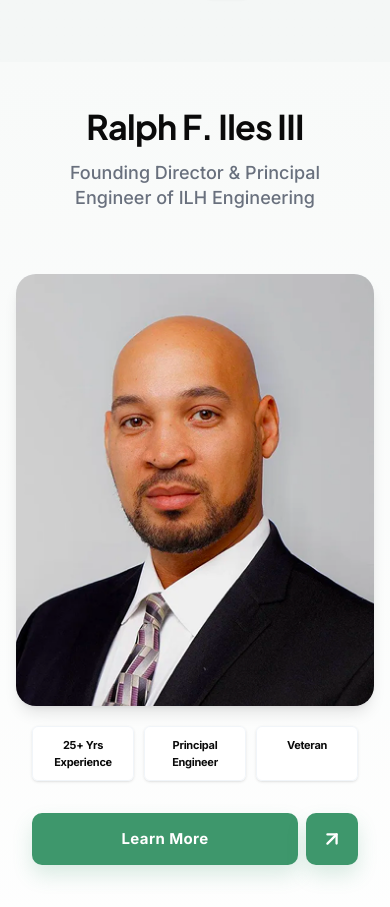
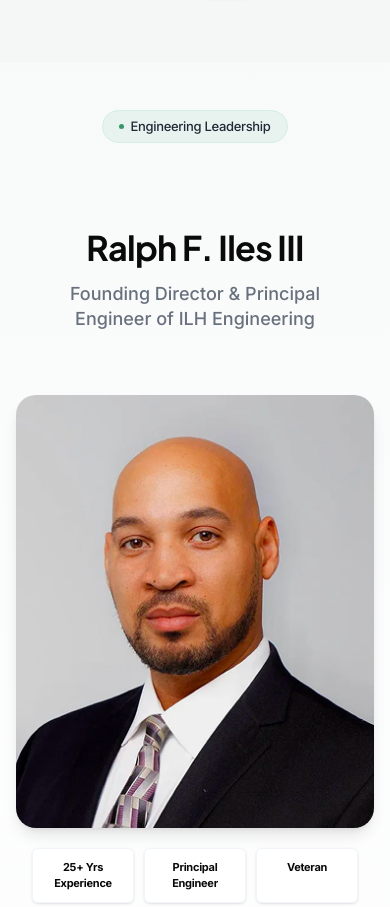
Before and after one commit to Yug210705/ILH_Engineering, a React (Vite) app: page / in a window 390 px wide. Shown: the part 7231-8138 px from the top of the page. Built offline with nearby package versions, Linux system fonts and the light colour scheme.

Commit message:
style(leadership): restore section identifier pill for mobile while keeping header hidden

```diff
--- a/src/components/Leadership.jsx
+++ b/src/components/Leadership.jsx
@@ -14,7 +14,7 @@ export default function Leadership() {
             whileInView={{ opacity: 1, x: 0 }}
             viewport={{ once: true, margin: "-50px" }}
             transition={{ duration: 0.4, ease: "easeOut" }}
-            className="hidden lg:flex flex-1 flex flex-col items-start text-left order-1"
+            className="flex-1 flex flex-col items-center lg:items-start text-center lg:text-left order-1"
           >
             {/* Pill */}
             <div className="inline-flex items-center gap-[6px] bg-[#e8f2ee] text-[#1f2937] px-4 py-[6px] rounded-full text-[13px] font-[500] tracking-tight border border-[#d2efe2] mb-6">
@@ -22,13 +22,13 @@ export default function Leadership() {
               Engineering Leadership
             </div>
 
-            {/* Title */}
-            <h2 style={{ fontFamily: "'Plus Jakarta Sans', sans-serif" }} className="text-[clamp(28px,8.5vw,42px)] sm:text-[clamp(36px,10vw,76px)] font-[800] leading-[1.05] tracking-tight text-[#0a0a0a] break-words whitespace-normal px-2">
+            {/* Title - Hidden on mobile, shown on desktop */}
+            <h2 style={{ fontFamily: "'Plus Jakarta Sans', sans-serif" }} className="hidden lg:block text-[clamp(28px,8.5vw,42px)] sm:text-[clamp(36px,10vw,76px)] font-[800] leading-[1.05] tracking-tight text-[#0a0a0a] break-words whitespace-normal px-2">
               Engineering<br/>Leadership
             </h2>
 
-            {/* CTA Button */}
-            <div className="flex items-center gap-[8px] mt-10">
+            {/* CTA Button - Hidden on mobile, shown on desktop */}
+            <div className="hidden lg:flex items-center gap-[8px] mt-10">
               <div className="bg-[#3e976c] text-white font-[500] tracking-wide text-[16px] px-12 h-[52px] rounded-[6px] flex items-center justify-center transition-all cursor-pointer hover:bg-[#34835d] shadow-[0_10px_20px_rgba(55,151,104,0.18)] hover:-translate-y-0.5 hover:shadow-[0_12px_24px_rgba(55,151,104,0.25)]">
                 Learn More
               </div>
```
